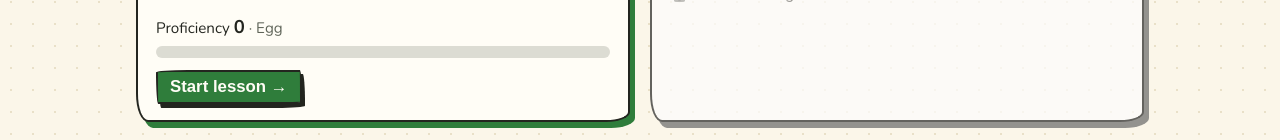
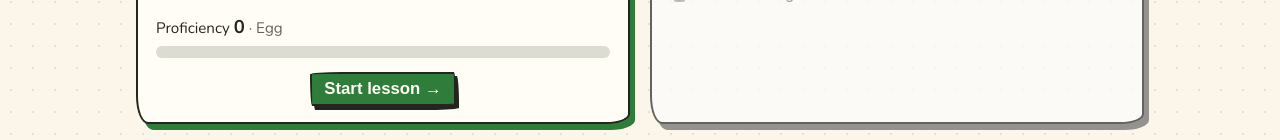
Before and after one commit to dottedcalc/chonk122, a Next.js app: page /lectures in a window 1280 px wide. Shown: the part 603-743 px from the top of the page. Built offline with nearby package versions, Linux system fonts and the light colour scheme; no server answers; the database is empty; a web font is replaced by a local one.

Commit message:
Center the lecture card buttons and right-align the reset links
Co-Authored-By: Claude Opus 5.5 (1M context) <noreply@anthropic.com>
Claude-Session: https://claude.ai/code/session_017uvzGddYA67J3Ds6m4X9WD

```diff
--- a/src/app/globals.css
+++ b/src/app/globals.css
@@ -499,7 +499,7 @@ button.opt:disabled:not(.right):not(.wrong) { opacity: 0.55; }
 .lc-prof { display: grid; gap: 4px; }
 .lc-prof p { margin: 0; font-size: 0.95rem; }
 .lc-prof b { font-size: 1.15rem; }
-.lc-actions { display: flex; flex-wrap: wrap; gap: 10px; margin-top: 6px; }
+.lc-actions { display: flex; flex-wrap: wrap; justify-content: center; gap: 10px; margin-top: 8px; }
 .lc-actions .button { font-size: 1.05rem; padding: 5px 12px; }
 .lc-prof .pg-bar { width: 100%; }
 .lc-ex-btn { background: var(--card); color: var(--link); border: 2.5px solid var(--green); }
@@ -518,7 +518,7 @@ button.opt:disabled:not(.right):not(.wrong) { opacity: 0.55; }
 .lc-bar span { display: block; height: 100%; background: var(--accent); }
 button.lc-reset { justify-self: start; font-size: 0.95rem; }
 .lc-confirm { margin: 4px 0 0; font-size: 0.95rem; }
-.lc-resets { display: flex; flex-wrap: wrap; gap: 4px 14px; }
+.lc-resets { display: flex; flex-wrap: wrap; justify-content: flex-end; gap: 4px 14px; margin-top: 8px; }
 .lc-resets:empty { display: none; }
 
 /* exercises */
```
